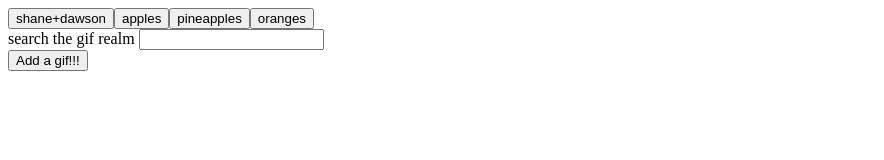
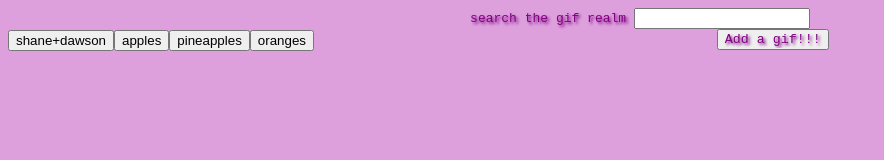
Before and after one commit to ninateng/giftastic, a plain HTML site: page index.html in a window 1280 px wide. Shown: the whole page, without its empty margins (0-884 px from the left). Drawn offline with nearby package versions, Linux system fonts and the light colour scheme.

Commit message:
adding css

```diff
--- a/assets/css/style.css
+++ b/assets/css/style.css
@@ -0,0 +1,50 @@
+
+
+body {
+
+    background: plum;
+
+}
+
+#topics {
+
+    /* margin-left: -245px; */
+    float: left;
+    position: absolute;
+    top: 30px;
+    text-align: center;
+    font-family: monospace;
+
+}
+
+#gif-input {
+
+    font-family: monospace;
+    color: purple;
+    text-shadow: 2px 1.5px 3px purple;
+
+}
+#movie-form {
+
+    text-align: center;
+    font-family: monospace;
+    color: purple;
+    text-shadow: 2px 1.5px 3px purple;
+    font-weight: lighter;
+    width: 100%;
+    /* margin-right: 25%;
+    margin-left: -95%;
+    margin-top: -45%; */
+
+}
+
+#add-gif {
+
+    text-align: center;
+    font-family: monospace;
+    color: purple;
+    text-shadow: 2px 1.5px 3px purple;
+    font-weight: lighter;
+    margin-right: -21%;
+
+}
--- a/index.html
+++ b/index.html
@@ -4,6 +4,8 @@
 <head>
   <meta charset="utf-8">
   <title>Quoth the Giphy</title>
+    <!-- linking css -->
+    <link rel="stylesheet" href="assets/css/style.css">
 </head>
 
 <body>
@@ -43,6 +45,7 @@ $("button").on("click", function () {
   //data-person attribute is data person from button...
   var person = $(this).attr("data-person");
   //building query url
+  //working limit
   var queryURL = "https://api.giphy.com/v1/gifs/search?q=" +
     person + "&api_key=3zWUyN87dQVmAHhLuPbxtDYwuKkRgZTl&limit=10";
 
```
